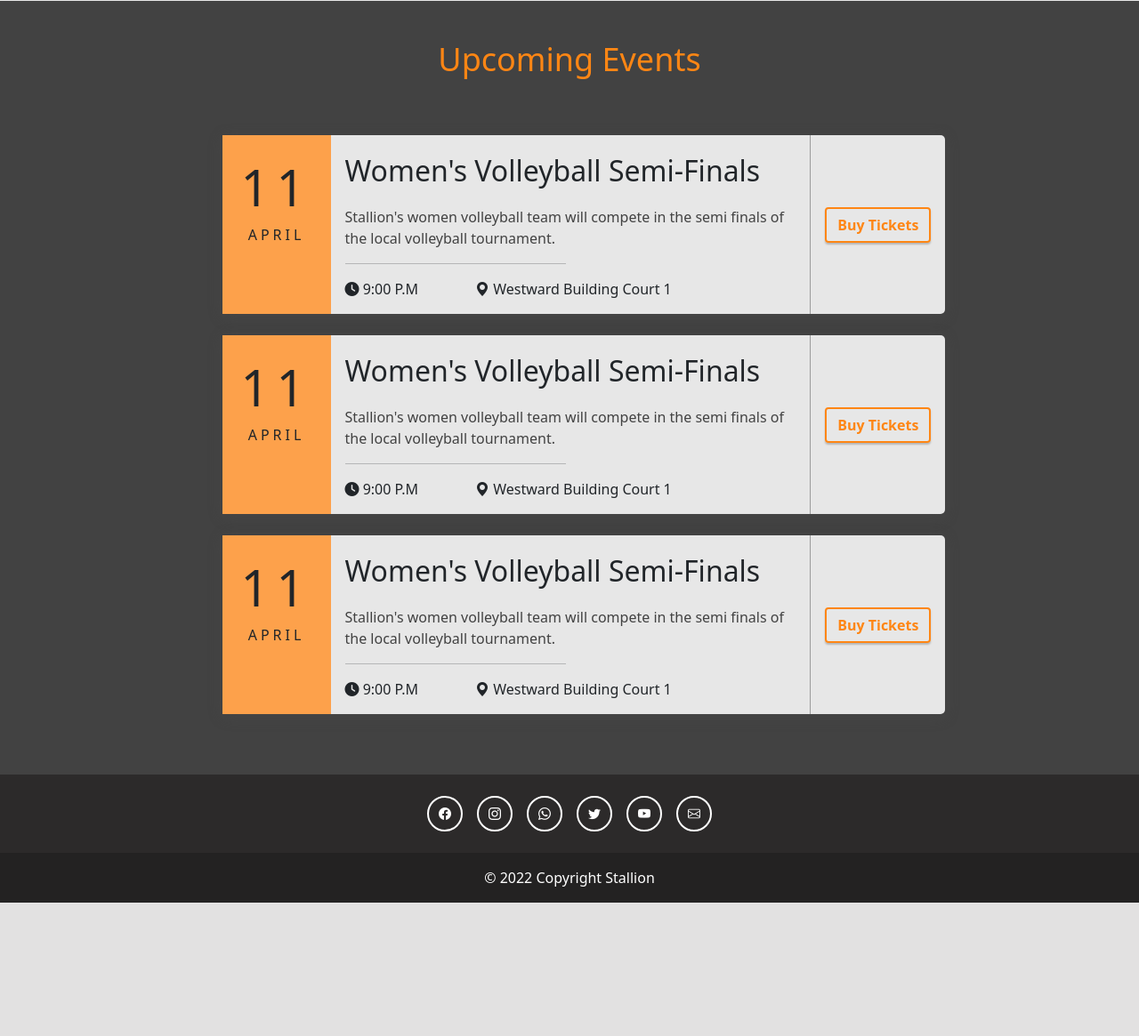
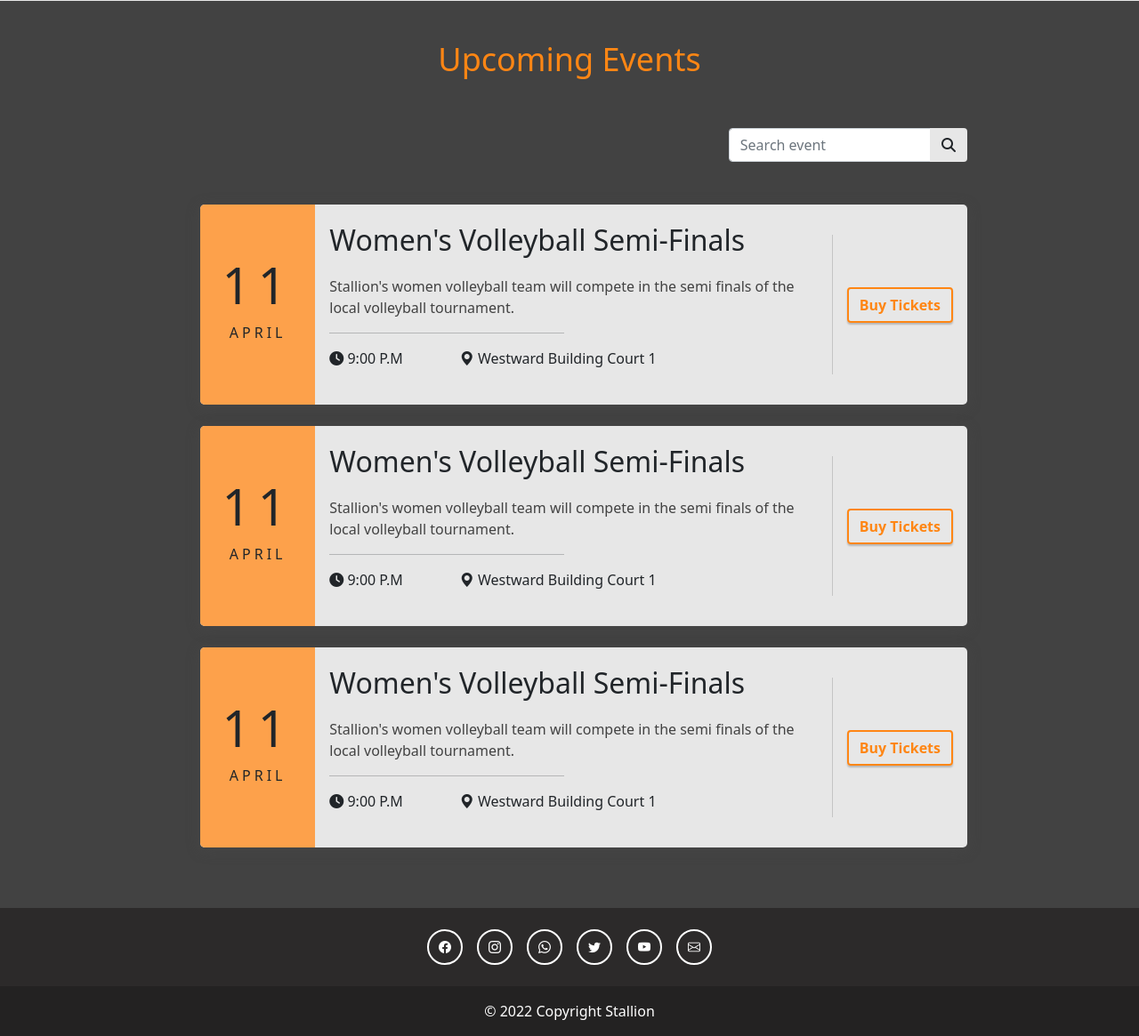
Before and after one commit to LamaFakhreddine/Stalion-EECE430, a Django app: page /events/ in a window 1280 px wide. Shown: the part 570-1735 px from the top of the page at 89% size. Before the commit the page ends 1585 px from the top, so only its background shows below. Run offline with Django 4.2, Linux system fonts and the light colour scheme; some libraries are stand-ins or nearby versions.

Commit message:
event list styled

```diff
--- a/stallion_app/stallion_website/templates/stallion_website/events.html
+++ b/stallion_app/stallion_website/templates/stallion_website/events.html
@@ -30,11 +30,18 @@
     {% include 'stallion_website/next-event.html' %}
 
     <!-- UPCOMING EVENTS LIST -->
-    <section class="container-fluid">
+    <section id="event-list" class="container-fluid">
         <div class="row h-100" style="padding: 2.75rem 6.25rem;">
             <h1 class="text-center">Upcoming Events</h1>
-            <div>
-                <ul class="event-list me-auto ms-auto">
+            <!-- searchbar and list -->
+            <div class="event-list-wrapper mx-auto">
+              <div class="input-group mb-5 mt-4 ms-auto">
+                <input type="text" class="form-control" placeholder="Search event" aria-label="Recipient's username" aria-describedby="basic-addon2">
+                <button class="btn search-btn" type="button" id="button-addon2">
+                  <i class="fa-solid fa-magnifying-glass"></i>
+              </button>
+              </div>
+                <ul class="event-list">
                     <li class="d-flex event-card">
                       <div class="event-card-date">
                         <div class="day">11</div>
@@ -60,7 +67,7 @@
                           </div>
                         </div>
                       </div>
-                      <div class="ms-auto d-flex align-items-center" style="border-left: 1px solid #4a4a4a79;">
+                      <div class="ms-auto mt-auto mb-auto d-flex align-items-center" style="border-left: 1px solid #7c7c7c54; height:70%;">
                         <button
                         type="button"
                         class=" btn  secondary-btn-stallion-sm">
@@ -92,7 +99,7 @@
                           </div>
                         </div>
                       </div>
-                      <div class="ms-auto d-flex align-items-center" style="border-left: 1px solid #4a4a4a79;">
+                      <div class="ms-auto mt-auto mb-auto d-flex align-items-center" style="border-left: 1px solid #7c7c7c54; height:70%;">
                         <button
                         type="button"
                         class=" btn  secondary-btn-stallion-sm">
@@ -124,7 +131,7 @@
                           </div>
                         </div>
                       </div>
-                      <div class="ms-auto d-flex align-items-center" style="border-left: 1px solid #4a4a4a79;">
+                      <div class="ms-auto mt-auto mb-auto d-flex align-items-center" style="border-left: 1px solid #7c7c7c54; height:70%;">
                         <button
                         type="button"
                         class=" btn  secondary-btn-stallion-sm">
--- a/stallion_app/static/css/events.css
+++ b/stallion_app/static/css/events.css
@@ -16,17 +16,24 @@ h1 {
     margin-bottom: 2rem;
 }
 
+#event-list .event-list-wrapper{
+    width: 85%;
+}
+
+#event-list .input-group{
+    margin-left: 0;
+    width: 30%;
+}
+
 .event-list {
     margin-top: 2rem;
-    width: 80%;
 }
 
 .event-card{
     border-radius: 5px;
     background-color: var(--white);
-    box-shadow: 0 3px 15px #2c2c2cbc;
     box-shadow: 0 3px 15px #4a4a4a79;
-
+    height:225px;
     margin: 1.5rem 0 ;
 }
 
@@ -35,6 +42,8 @@ h1 {
 }
 
 .event-card-date{
+    border-top-left-radius: 5px;
+    border-bottom-left-radius: 5px ;
     text-align: center;
     font-weight: 500;
     width: 15%;
@@ -44,6 +53,7 @@ h1 {
 }
 
 .event-card-date .day{
+    margin-top: 2rem;
     font-size: 3.5rem;
     letter-spacing: 0.5rem;
 }
--- a/stallion_app/static/css/variables.css
+++ b/stallion_app/static/css/variables.css
@@ -6,7 +6,13 @@
     --white: #e7e7e7;
 }
 
-
+.search-btn{
+    background-color: var(--white);
+}
+.search-btn:hover{
+    background-color: var(--orange);
+    color: white;
+}
 
 .primary-btn-stallion{
     font-weight: 600;
```
